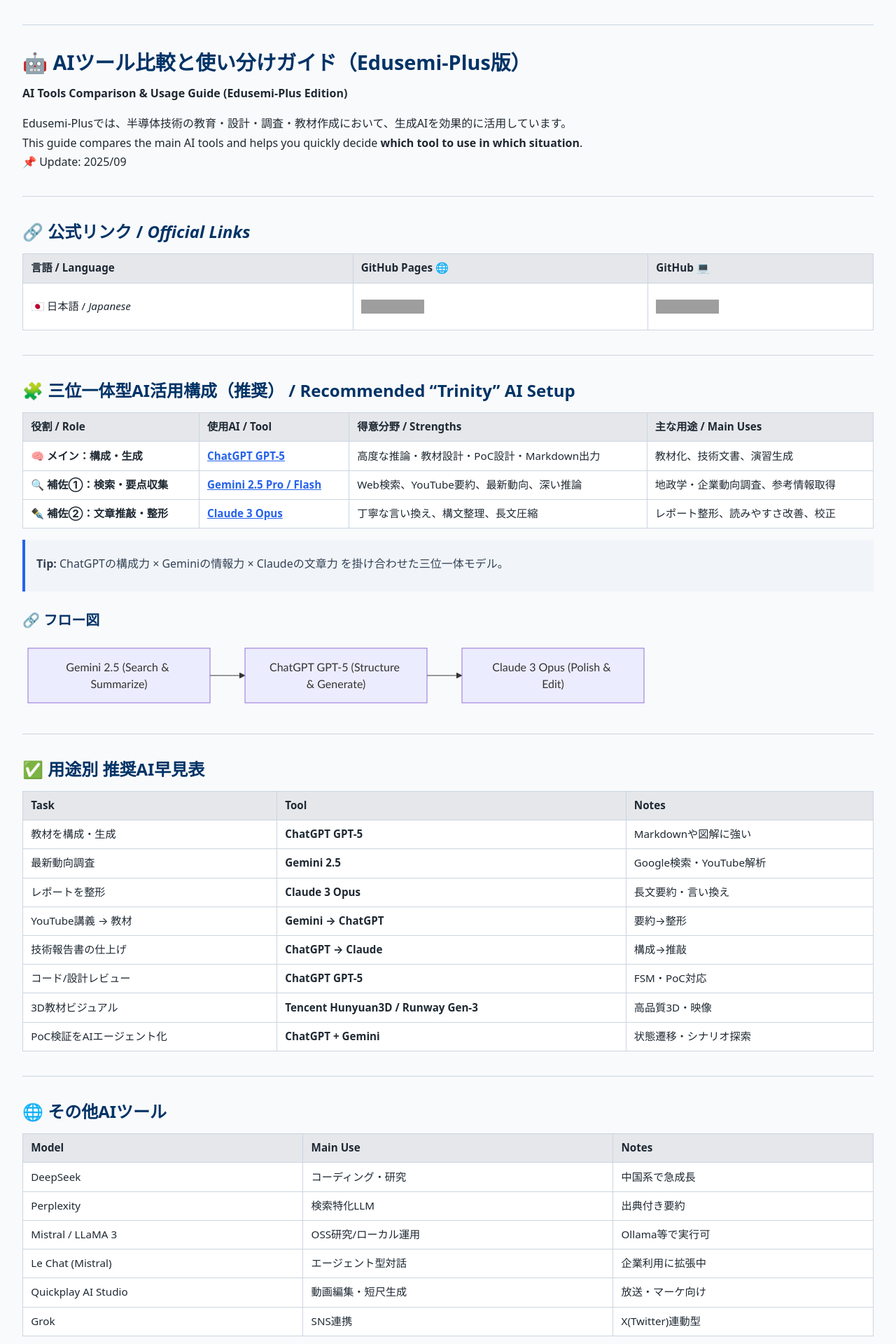
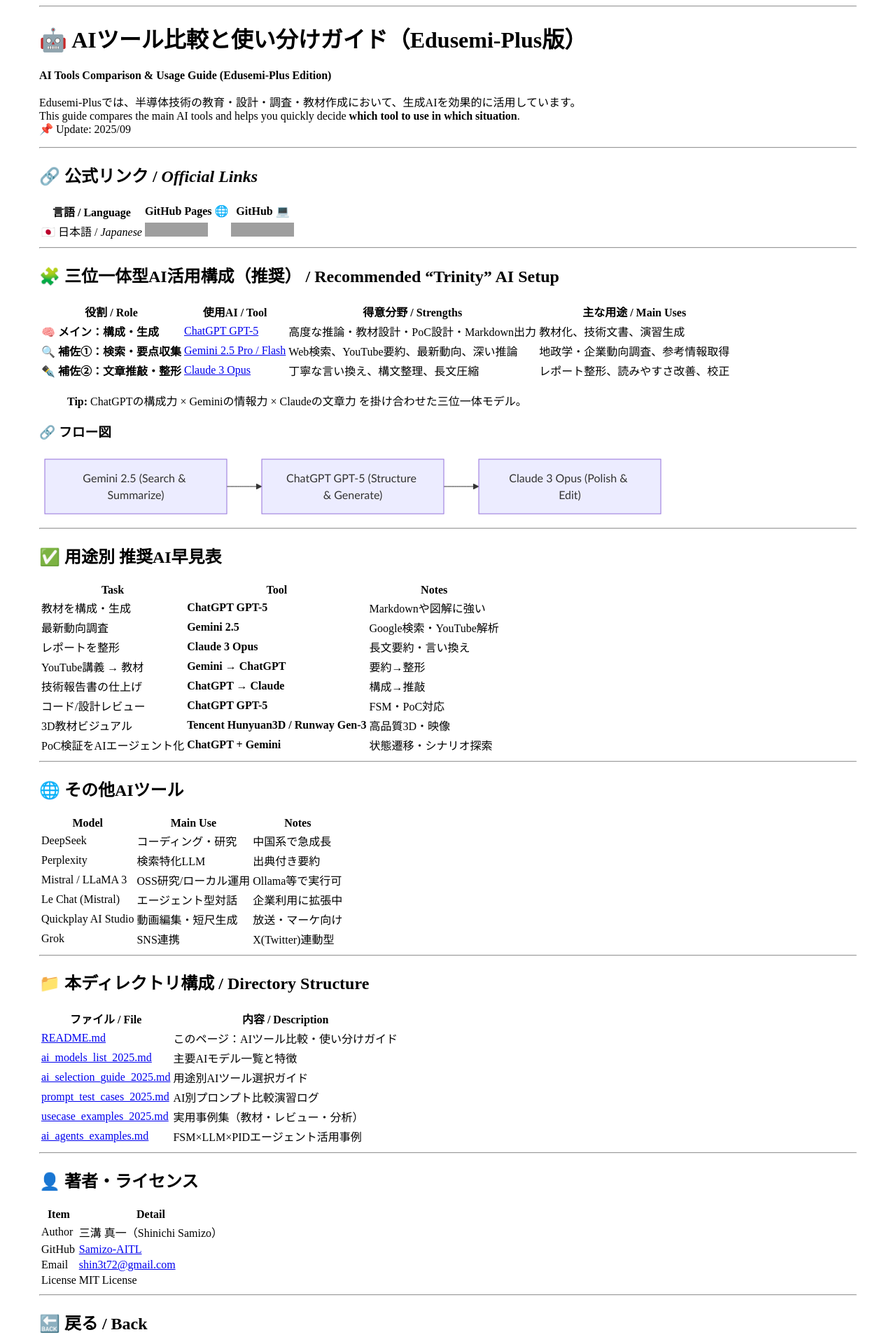
Before and after one commit to Samizo-AITL/Edusemi-Plus, a Jekyll site: the page built from ai-tools-comparison/index.md, in a window 1280 px wide. Shown: the top 1920 px of the page at 70% size. Built offline with Jekyll 4.4.1, drawn with Linux system fonts in a browser that asks for light colours; grey boxes are pictures that could not be loaded.

Commit message:
Update style.css

```diff
--- a/assets/css/style.css
+++ b/assets/css/style.css
@@ -1,286 +1,28 @@
 /* ===================================================
-   Samizo-AITL Technical CSS (FINAL & STABLE)
-   Target: GitHub Pages (minima)
-   Domain: Semiconductor / Control / AITL
+   ★ Layout / Content Width Control（最終拡張）
    =================================================== */
 
-
-/* ===================================================
-   Reset / Stability
-   =================================================== */
-*,
-*::before,
-*::after {
-  box-sizing: border-box;
+/* 外枠（画面端セーフティ） */
+body {
+  padding-left: 3rem;
+  padding-right: 3rem;
 }
 
-html {
-  -webkit-text-size-adjust: 100%;
-}
-
-
-/* ===================================================
-   Base (Engineering / Datasheet)
-   =================================================== */
-body {
-  margin: 0;
-
-  /* ★ 画面端セーフティ余白（外枠） */
-  padding-left: 2rem;
-  padding-right: 2rem;
-
-  background: #f9fafb;
-  color: #1f2933;
-
-  font-family:
-    system-ui,
-    -apple-system,
-    BlinkMacSystemFont,
-    "Segoe UI",
-    "Hiragino Kaku Gothic ProN",
-    "Yu Gothic UI",
-    "Yu Gothic",
-    sans-serif;
-
-  font-size: 16px;
-  line-height: 1.7;
-}
-
-
-/* ===================================================
-   ★ Layout / Content Width Control（決定版）
-   =================================================== */
-/* 本文カラム（中央・適正幅） */
+/* 本文カラム（広め・余裕設計） */
 .page-content,
 .post-content,
 .home,
 .post {
-  max-width: 1100px;          /* 技術教材の黄金幅 */
+  max-width: 1280px;     /* ← ここが決定打 */
   margin-left: auto;
   margin-right: auto;
 
-  /* ★ 本文内側余白（ここが効く） */
-  padding-left: 1.5rem;
-  padding-right: 1.5rem;
+  padding-left: 2.5rem; /* ← 体感に効く */
+  padding-right: 2.5rem;
 }
 
-/* minima の wrapper 干渉を完全遮断 */
+/* minima wrapper 完全無効 */
 .wrapper {
   max-width: none !important;
   padding: 0 !important;
 }
-
-
-/* ===================================================
-   Headings (Engineering Tone)
-   =================================================== */
-h1, h2, h3, h4, h5, h6,
-.page-content h1, .page-content h2, .page-content h3,
-.post-content h1, .post-content h2, .post-content h3 {
-  margin: 1.8rem 0 0.8rem;
-  line-height: 1.25;
-  font-weight: 700;
-  color: #003366;
-}
-
-h1 { font-size: 1.8rem; }
-h2 { font-size: 1.5rem; }
-h3 { font-size: 1.25rem; }
-
-.page-content h1,
-.page-content h2,
-.page-content h3,
-.post-content h1,
-.post-content h2,
-.post-content h3 {
-  border-bottom: 1px solid #d1d5db;
-  padding-bottom: 0.25rem;
-}
-
-
-/* ===================================================
-   Paragraph / Lists
-   =================================================== */
-p {
-  margin: 0.7rem 0 1rem;
-}
-
-ul, ol {
-  margin: 0.6rem 0 1rem;
-  padding-left: 1.25rem;
-}
-
-li {
-  margin: 0.25rem 0;
-}
-
-
-/* ===================================================
-   Links
-   =================================================== */
-a {
-  color: #2563eb;
-  font-weight: 600;
-  text-decoration: underline;
-}
-
-a:hover {
-  color: #1d4ed8;
-}
-
-
-/* ===================================================
-   Horizontal Rule
-   =================================================== */
-hr {
-  border: none;
-  border-top: 1px solid #cbd5e1;
-  margin: 2.2rem 0;
-}
-
-
-/* ===================================================
-   Media
-   =================================================== */
-img, video, canvas, svg {
-  display: block;
-  max-width: 100%;
-  height: auto;
-  margin: 1rem 0;
-}
-
-
-/* ===================================================
-   Code / Pre (EDA / Control)
-   =================================================== */
-code, kbd, samp {
-  font-family:
-    ui-monospace,
-    SFMono-Regular,
-    Menlo,
-    Consolas,
-    "Liberation Mono",
-    "Courier New",
-    monospace;
-
-  font-size: 0.95em;
-  background: #eef2f7;
-  padding: 0.15em 0.35em;
-  border-radius: 4px;
-  color: #0f172a;
-}
-
-pre {
-  background: #eef2f7;
-  border: 1px solid #cbd5e1;
-  padding: 0.9rem 1rem;
-  border-radius: 6px;
-  overflow: auto;
-}
-
-pre code {
-  background: transparent;
-  padding: 0;
-}
-
-
-/* ===================================================
-   Blockquote (Spec / Note)
-   =================================================== */
-blockquote {
-  margin: 1rem 0;
-  padding: 0.6rem 1rem;
-  background: #f1f5f9;
-  color: #334155;
-  border-left: 4px solid #2563eb;
-}
-
-
-/* ===================================================
-   Tables (Datasheet Standard)
-   =================================================== */
-table {
-  width: 100%;
-  border-collapse: collapse;
-  margin: 1rem 0;
-  border: 1.5px solid #cbd5e1;
-  font-size: 0.95em;
-}
-
-th, td {
-  border: 1px solid #cbd5e1;
-  padding: 0.45rem 0.7rem;
-  vertical-align: middle;
-}
-
-th {
-  background: #e5e7eb;
-  font-weight: 700;
-  text-align: left;
-  white-space: nowrap;
-}
-
-td {
-  background: #ffffff;
-}
-
-
-/* ===================================================
-   Mermaid
-   =================================================== */
-.mermaid {
-  display: block;
-  margin: 1.25rem auto;
-  max-width: 100%;
-  text-align: center;
-}
-
-
-/* ===================================================
-   Responsive
-   =================================================== */
-@media (max-width: 768px) {
-  body {
-    font-size: 15.5px;
-    padding-left: 1rem;
-    padding-right: 1rem;
-  }
-
-  .page-content,
-  .post-content,
-  .home,
-  .post {
-    padding-left: 1rem;
-    padding-right: 1rem;
-  }
-
-  h1 { font-size: 1.6rem; }
-  h2 { font-size: 1.35rem; }
-  h3 { font-size: 1.15rem; }
-
-  table {
-    font-size: 0.9em;
-  }
-}
-
-
-/* ===================================================
-   Print (Engineering Document)
-   =================================================== */
-@media print {
-  body {
-    background: #fff;
-    color: #000;
-    padding: 0;
-  }
-
-  a {
-    color: #000;
-    text-decoration: underline;
-  }
-
-  pre, code, blockquote {
-    background: #fff;
-    border-color: #000;
-  }
-}
```
